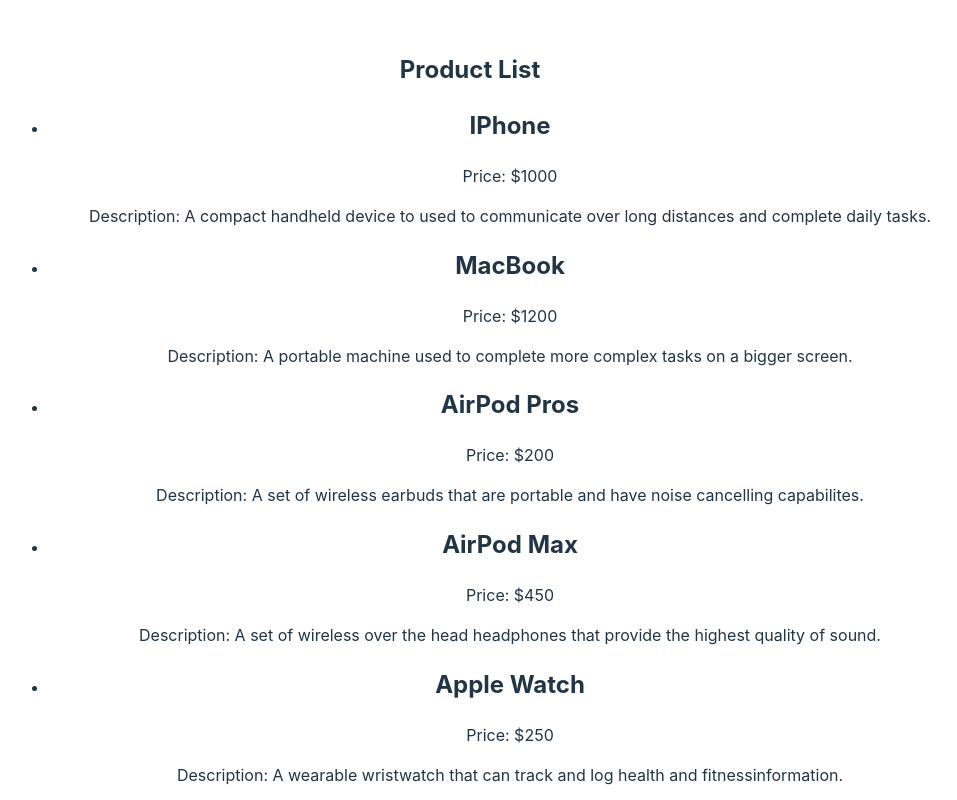
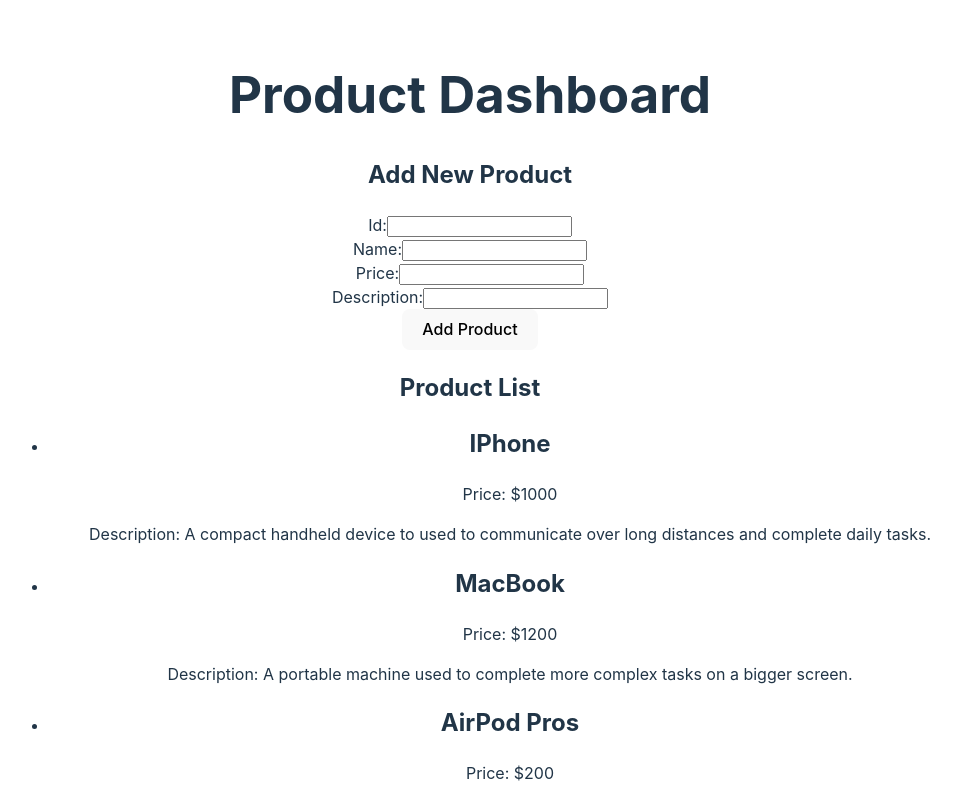
Before and after one commit to Shivpatel10/coding_challenge_16, a React (Vite) app: page / in a window 1280 px wide. Shown: the top 800 px of the page, without its empty margins (170-1127 px from the left). Built offline with nearby package versions, Linux system fonts and the light colour scheme.

Commit message:
Create AddProductForm component with form fields

```diff
--- a/src/App.jsx
+++ b/src/App.jsx
@@ -1,16 +1,34 @@
-//import { useState } from 'react'
+import { useState } from 'react'
 //import React from 'react';
 import ProductList from './components/ProductListComponent.jsx'
+import AddProductForm from './components/AddProductFromComponent.jsx';
 import './App.css'
 
 
+function App() {
+  // Step 1: State for managing the list of products
+  const [products, setProducts] = useState([
+    { id: 1, name: 'IPhone', price: 1000, description: 'A compact handheld device used to communicate and complete daily tasks.' },
+    { id: 2, name: 'MacBook', price: 1200, description: 'A portable machine for more complex tasks.' },
+    { id: 3, name: 'AirPod Pros', price: 200, description: 'Wireless earbuds with noise-canceling capabilities.' },
+    { id: 4, name: 'AirPod Max', price: 450, description: 'Over-the-head headphones with high-quality sound.' },
+    { id: 5, name: 'Apple Watch', price: 250, description: 'A wristwatch for tracking health and fitness.' },
+  ]);
 
-function App() {
+  // Step 2: Function to add a new product
+  const addProduct = (newProduct) => {
+    setProducts([...products, { id: products.length + 1, ...newProduct }]);
+  };
+
   return (
-  <>
-    <ProductList/>
-  </>
- );
+    <div>
+      <h1>Product Dashboard</h1>
+      {/* AddProductForm to add new products */}
+      <AddProductForm addProduct={addProduct} />
+      {/* ProductList to display all products */}
+      <ProductList products={products} />
+    </div>
+  );
 }
 
 export default App
```
